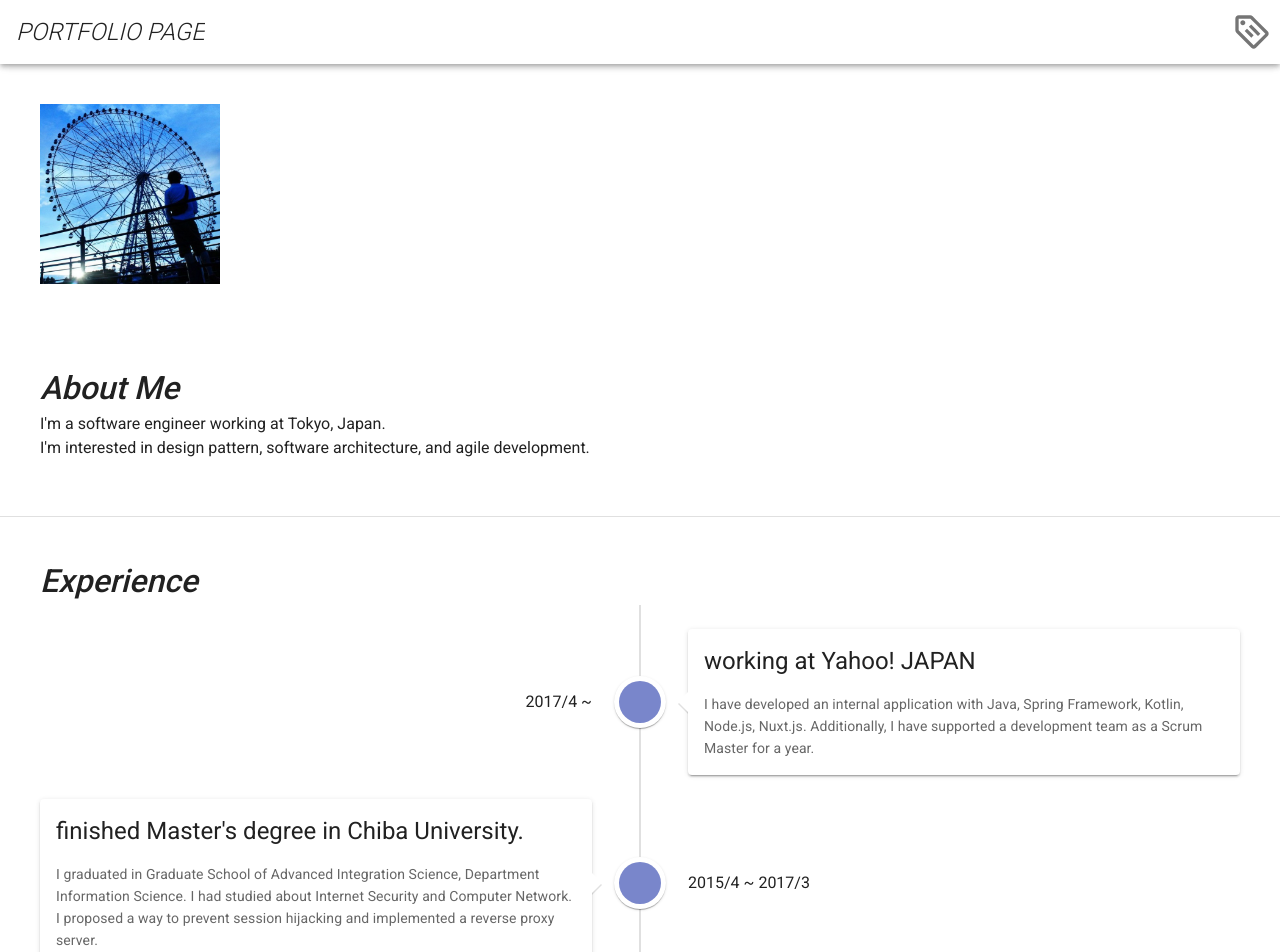
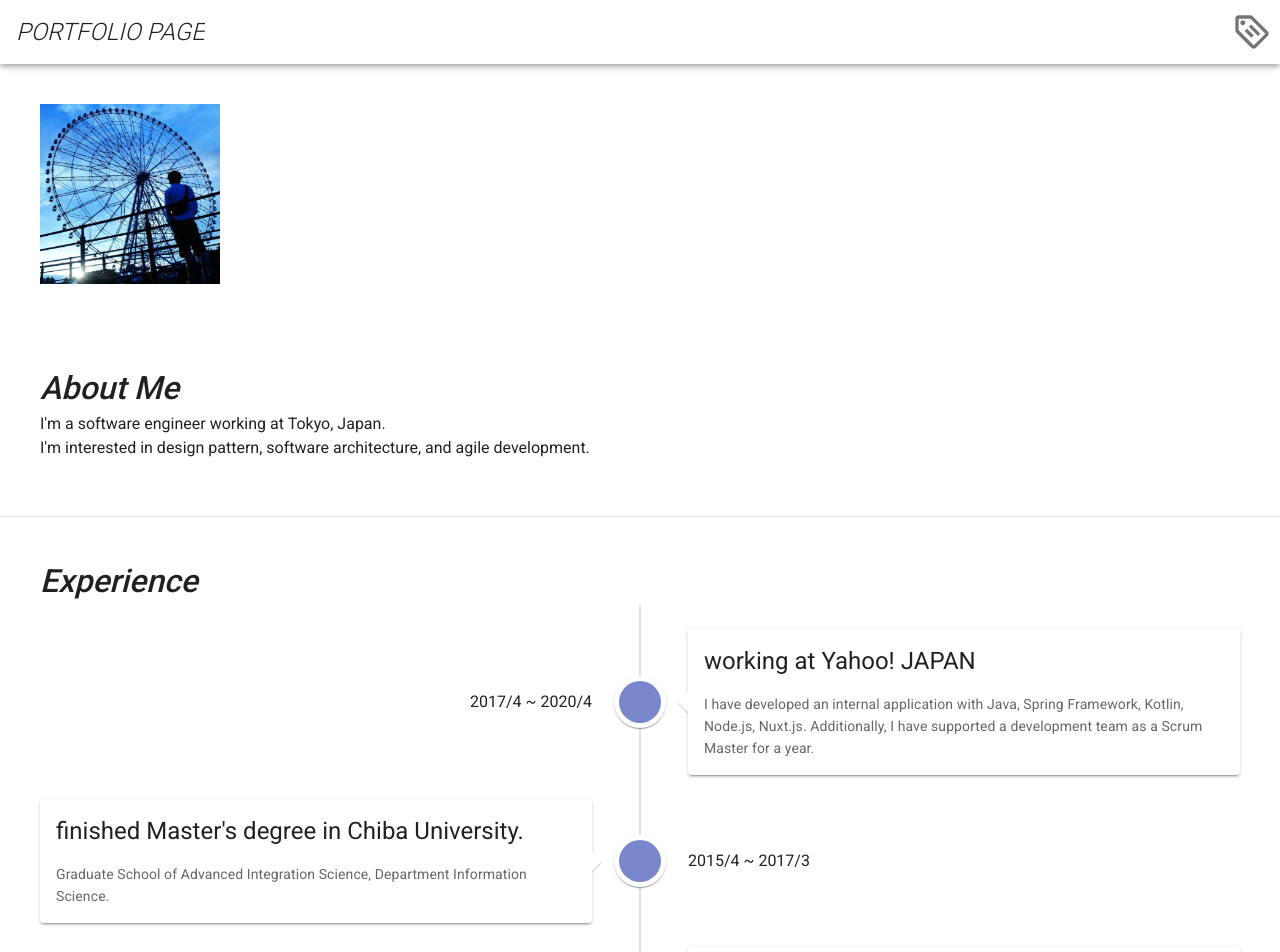
Before and after one commit to daisuzz/portfolio, a Vue app: page / in a window 1280 px wide. Shown: the top 952 px of the page. Built offline with nearby package versions, Linux system fonts and the light colour scheme.

Commit message:
update experience

```diff
--- a/src/components/DExperience.vue
+++ b/src/components/DExperience.vue
@@ -32,13 +32,11 @@
                         title: "working at Yahoo! JAPAN",
                         text: `I have developed an internal application with Java, Spring Framework, Kotlin, Node.js, Nuxt.js.
                               Additionally, I have supported a development team as a Scrum Master for a year. `,
-                        term: "2017/4 ~ "
+                        term: "2017/4 ~ 2020/4"
                     },
                     {
                         title: "finished Master's degree in Chiba University.",
-                        text: `I graduated in Graduate School of Advanced Integration Science, Department Information Science.
-                               I had studied about Internet Security and Computer Network.
-                               I proposed a way to prevent session hijacking and implemented a reverse proxy server.`,
+                        text: "Graduate School of Advanced Integration Science, Department Information Science.",
                         term: "2015/4 ~ 2017/3"
                     },
                     {
```
Also changed, not shown: 5 other files (tests, documents, lock files or other folders).
